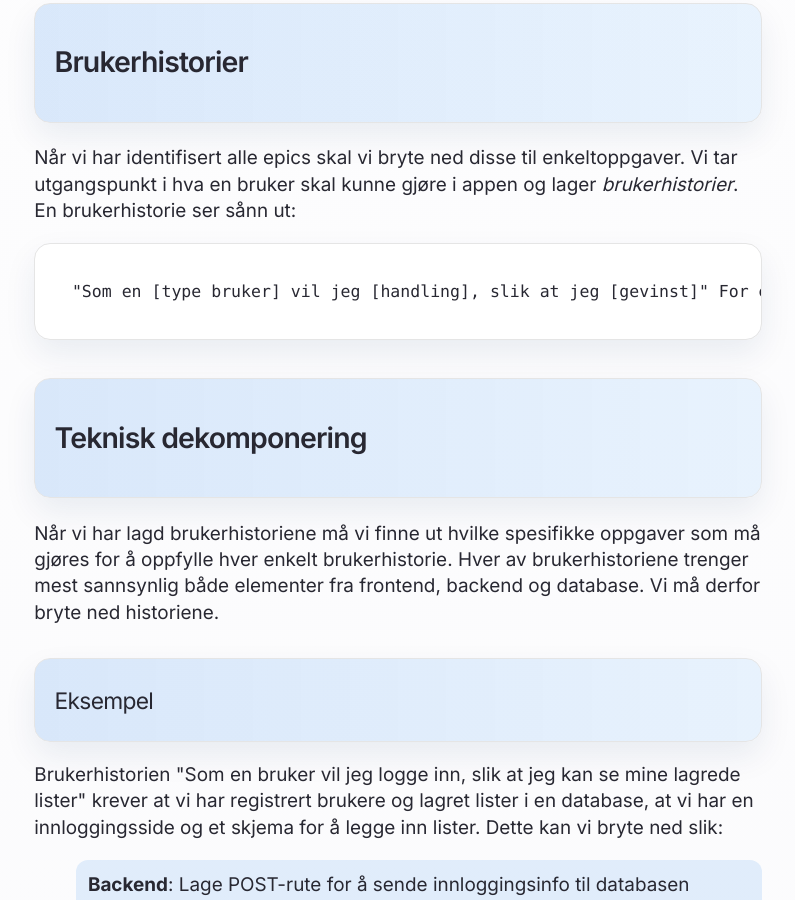
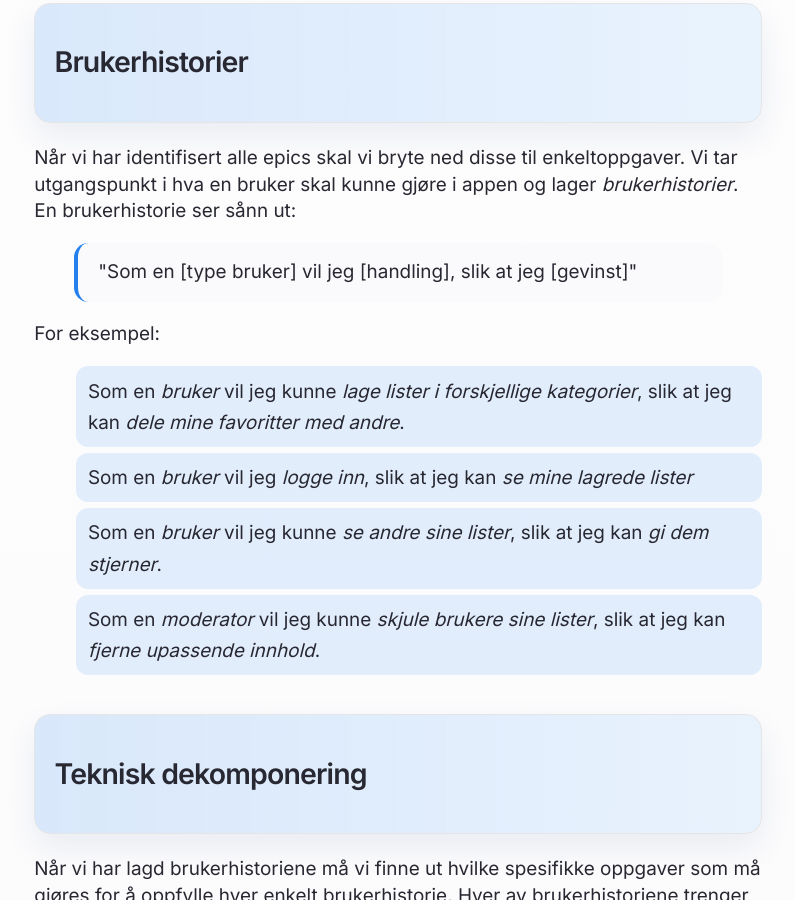
Before and after one commit to Cha-IM/cha-im.github.io, a Jekyll site: the page built from _notes/Public/Utvikling/Dokumentasjon/Fra kravspesifikasjon til backlog.md, in a window 1280 px wide and 900 px high, scrolled down 2221 px. Shown: the whole window, without its empty margins (242-1037 px from the left). Built offline with Jekyll 4.4.1, drawn with Linux system fonts in a browser that asks for light colours.

Commit message:
TRFK-811339 2026-5-13:13:57:38

```diff
--- a/_notes/Public/Utvikling/Dokumentasjon/Fra kravspesifikasjon til backlog.md
+++ b/_notes/Public/Utvikling/Dokumentasjon/Fra kravspesifikasjon til backlog.md
@@ -40,7 +40,8 @@ I eksempelet vårt over kan vi trekke ut FK1 (brukerregistrering) og IFK3 (sikke
 ## Brukerhistorier
 Når vi har identifisert alle epics skal vi bryte ned disse til enkeltoppgaver. Vi tar utgangspunkt i hva en bruker skal kunne gjøre i appen og lager *brukerhistorier*. En brukerhistorie ser sånn ut:
 
-	"Som en [type bruker] vil jeg [handling], slik at jeg [gevinst]"
+>"Som en [type bruker] vil jeg [handling], slik at jeg [gevinst]"
+
 For eksempel:
 - Som en *bruker* vil jeg kunne *lage lister i forskjellige kategorier*, slik at jeg kan *dele mine favoritter med andre*.
 - Som en *bruker* vil jeg *logge inn*, slik at jeg kan *se mine lagrede lister*
```
Also changed, not shown: .obsidian/workspace.json.
